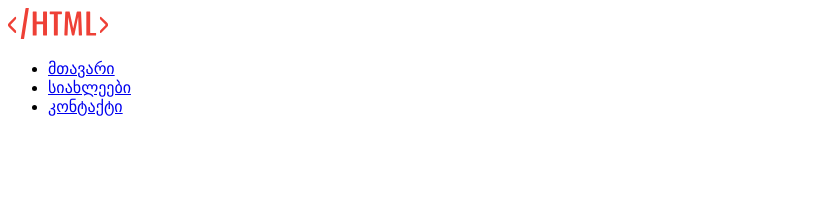
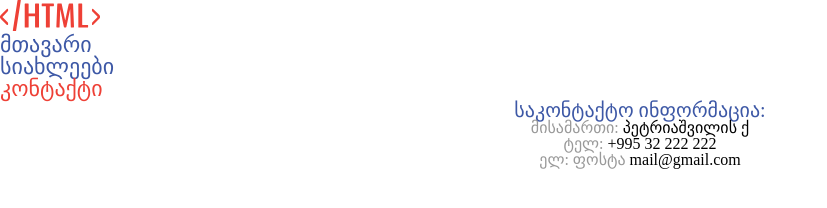
Before and after one commit to gecosers/lessen1, a plain HTML site: page contact.html in a window 1280 px wide. Shown: the whole page, without its empty margins (0-827 px from the left). Drawn offline with Linux system fonts and the light colour scheme.

Commit message:
new imit

```diff
--- a/contact.html
+++ b/contact.html
@@ -6,6 +6,8 @@
     <meta http-equiv="X-UA-Compatible" content="IE=edge">
     <meta name="viewport" content="width=device-width, initial-scale=1.0">
     <title>Document</title>
+    <link rel="stylesheet" type="text/css" href="css/reset.css">
+    <link rel="stylesheet" type="text/css" href="css/style.css">
 </head>
 
 <body>
@@ -31,6 +33,30 @@
             </ul>
         </nav>
     </header>
+    <section>
+        <h3 class="contant-title">საკონტაქტო ინფორმაცია:
+        </h3>
+        <ul class="contact-ul">
+            <li>
+                <span class="number">მისამართი:</span>
+                <a class="a-contact"
+                    href="https://www.google.ge/maps?q=%E1%83%9E%E1%83%94%E1%83%A2%E1%83%A0%E1%83%98%E1%83%90%E1%83%A8%E1%83%95%E1%83%98%E1%83%9A%E1%83%98%E1%83%A1+%E1%83%A5%E1%83%A3%E1%83%A9%E1%83%90&sxsrf=ALeKk0281-j5V_Qm2-iUBR_rUv7Iruq4LQ:1618242793033&iflsig=AINFCbYAAAAAYHR6-fAqC9ps1rtVqoJAgOrWXEe2S4Y2&gs_lcp=Cgdnd3Mtd2l6EAMyAggmMgYIABAWEB4yBggAEBYQHjIGCAAQFhAeMgIIJlCDBFiDBGD8D2gAcAB4AIABmAGIAZgBkgEDMC4xmAEAoAECoAEBqgEHZ3dzLXdpeg&uact=5&um=1&ie=UTF-8&sa=X&ved=2ahUKEwi82qyYiPnvAhXDAewKHZfIA4wQ_AUoAXoECAEQAw"
+                    target="_blank">პეტრიაშვილის
+                    ქ
+                </a>
+            </li>
+            <li>
+                <span class="number">ტელ:</span>
+                <a class="a-contact" href="tel:+995 32 222 222">+995 32 222 222
+                </a>
+            </li>
+            <li>
+                <span class="number">ელ: ფოსტა</span>
+                <a class="a-contact" href="mailto:mail@gmail.com">mail@gmail.com
+                </a>
+            </li>
+        </ul>
+    </section>
 </body>
 
 </html>
--- /dev/null
+++ b/css/reset.css
@@ -0,0 +1,51 @@
+/* http://meyerweb.com/eric/tools/css/reset/
+   v2.0 | 20110126
+   License: none (public domain)
+*/
+
+html, body, div, span, applet, object, iframe,
+h1, h2, h3, h4, h5, h6, p, blockquote, pre,
+a, abbr, acronym, address, big, cite, code,
+del, dfn, em, img, ins, kbd, q, s, samp,
+small, strike, strong, sub, sup, tt, var,
+b, u, i, center,
+dl, dt, dd, ol, ul, li,
+fieldset, form, label, legend,
+table, caption, tbody, tfoot, thead, tr, th, td,
+article, aside, canvas, details, embed,
+figure, figcaption, footer, header, hgroup,
+menu, nav, output, ruby, section, summary,
+time, mark, audio, video {
+	margin: 0;
+	padding: 0;
+	border: 0;
+	font-size: 100%;
+	font: inherit;
+	vertical-align: baseline;
+}
+/* HTML5 display-role reset for older browsers */
+article, aside, details, figcaption, figure,
+footer, header, hgroup, menu, nav, section {
+	display: block;
+}
+body {
+	line-height: 1;
+}
+ol, ul {
+	list-style: none;
+}
+blockquote, q {
+	quotes: none;
+}
+blockquote:before, blockquote:after,
+q:before, q:after {
+	content: '';
+	content: none;
+}
+table {
+	border-collapse: collapse;
+	border-spacing: 0;
+}
+a {
+    text-decoration: none;
+}
--- a/css/style.css
+++ b/css/style.css
@@ -11,3 +11,19 @@
 .active {
     color: #EE4036;
 }
+.number {
+    font-size: 16px;
+    color: #999999;
+}
+.contant-title {
+    color: #3D58A6;
+    font-size: 20px;
+    text-align: center;
+}
+.a-contact {
+    font-size: 16px;
+    color: black;
+}
+.contact-ul {
+    text-align: center;
+}
```
Also changed, not shown: index.html (+3 -2 lines), news.html (+25 -16 lines), img/Image2.jpg (added), img/Image3.jpg (added).
